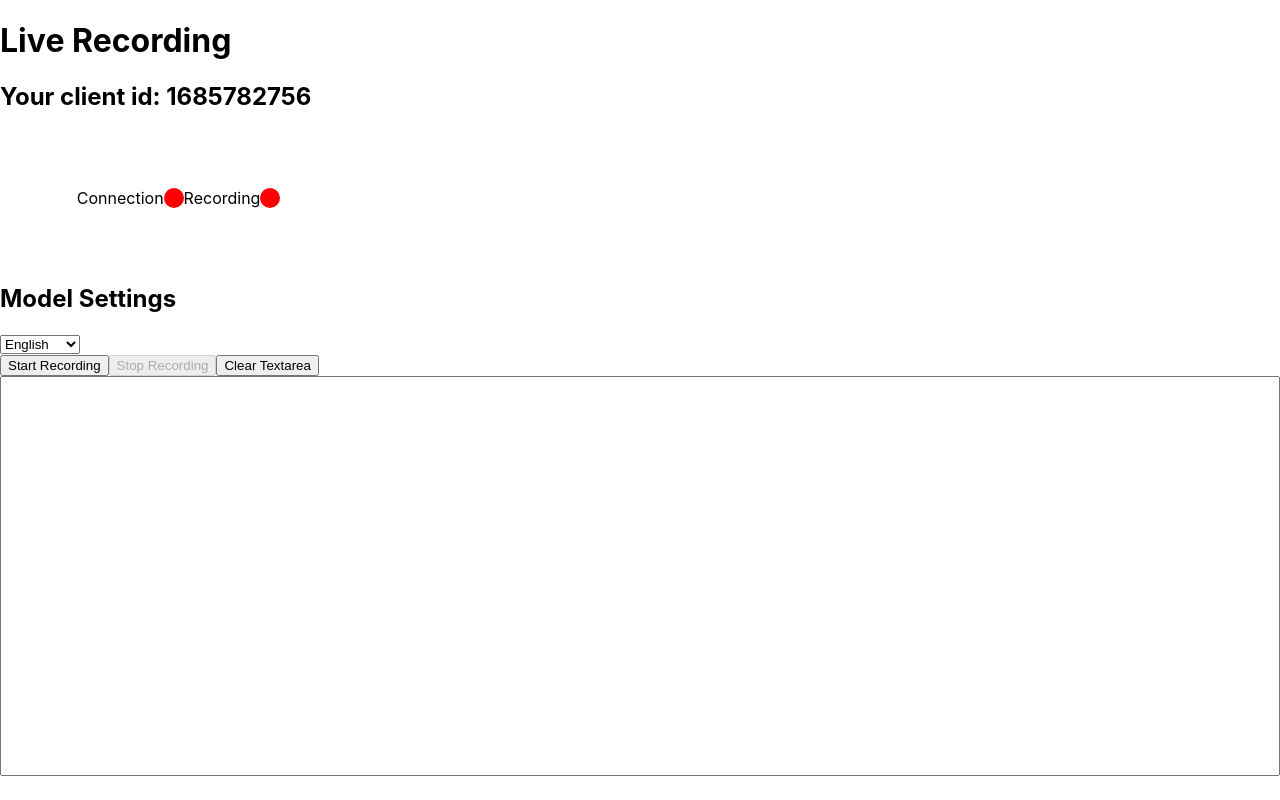
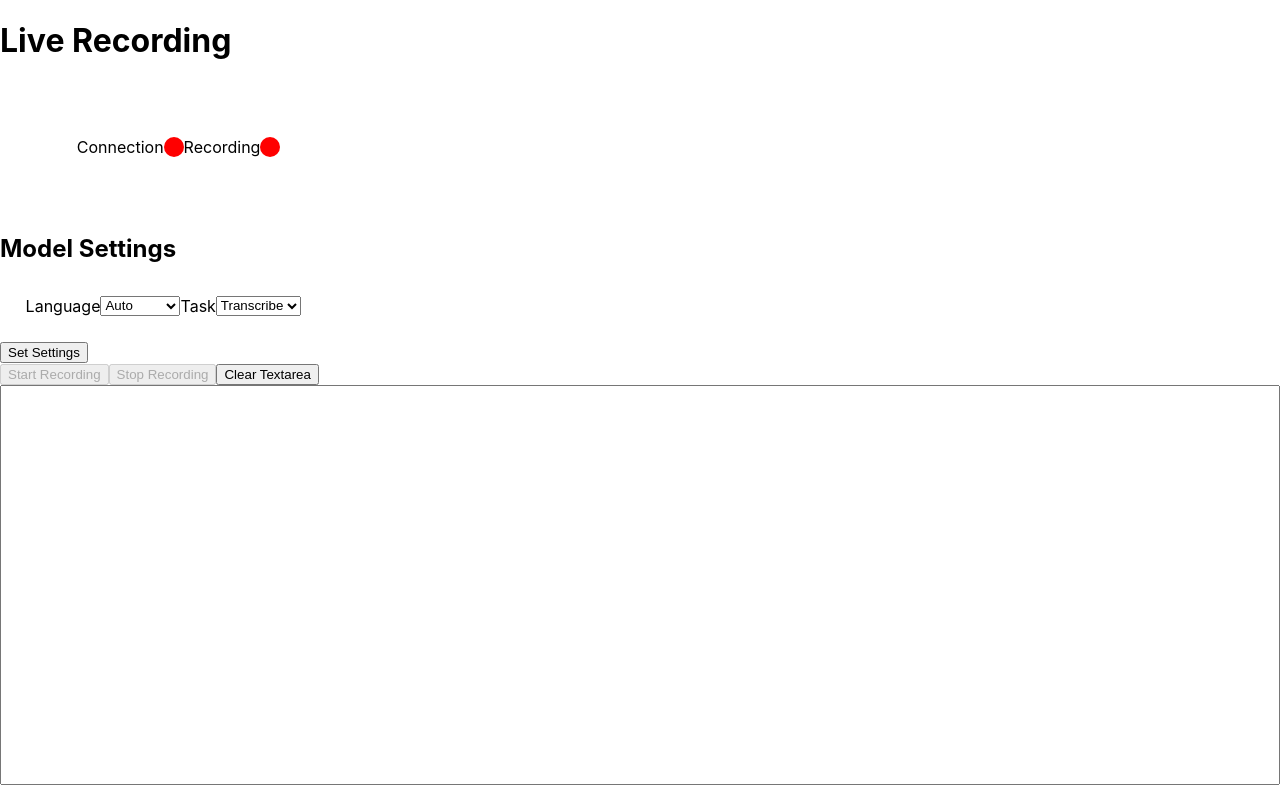
Before and after one commit to ricard-inho/live_translator, a React (Create React App) app in the folder frontend/app/: page / in a window 1280 px wide. Built offline with nearby package versions, Linux system fonts and the light colour scheme; no server answers.

Commit message:
set settings frontend

```diff
--- a/frontend/app/src/App.css
+++ b/frontend/app/src/App.css
@@ -81,3 +81,9 @@
   box-sizing: border-box;
   overflow-y: scroll;
 }
+
+.settingsContainer {
+  display: flex;
+  margin: 1%;
+  padding: 1%;
+}
--- a/frontend/app/src/App.js
+++ b/frontend/app/src/App.js
@@ -21,6 +21,7 @@ function App() {
 
   const [isConnected, setConnected] = useState(false);
   const [isRecording, setRecording] = useState(false);
+  const [modelLoaded, setModelLoaded] = useState(false);
 
   useEffect(() => {
 
@@ -87,11 +88,27 @@ function App() {
     setMessages([]);
   };
 
+  //Settings
+  const [language, setLanguage] = useState("Auto");
+  const [task, setTask] = useState("transcribe");
+
+  const setSettings = () => {
+    fetch('https://0.0.0.0:8000/loadModel?language=' + language + '&task=' + task)
+      .then((res) => res.json())
+      .then((data) => {
+        console.log(data);
+        setModelLoaded(true);
+      })
+      .catch((err) => {
+        console.log(err.message);
+        setModelLoaded(false);
+    });
+  }
+
 
   return (
     <div className="container">
       <h1>Live Recording</h1>
-      <h2>Your client id: {clientId} </h2>
       <div className="connectionContainer">
         <div className="rightMargin">Connection</div>
         <div className={`connection-status ${isConnected ? 'connected' : 'disconnected'}`}></div>
@@ -101,16 +118,30 @@ function App() {
 
       <div className="loadModel">
         <h2>Model Settings</h2>
-        <select>
-          <option value="en">English</option>
-          <option value="jp">Japanese</option>
-          <option value="sp">Spanish</option>
-          <option value="cat">Catalan</option>
-        </select>
+
+        <div className="settingsContainer">
+          <header>Language</header>
+          <select value={language} onChange={(e) => setLanguage(e.target.value)}>
+            <option value="Auto">Auto</option>
+            <option value="cat">Catalan</option>
+            <option value="en">English</option>
+            <option value="jp">Japanese</option>
+            <option value="sp">Spanish</option>
+          </select>
+
+          <header>Task</header>
+          <select value={task} onChange={(e) => setTask(e.target.value)}>
+            <option value="transcribe">Transcribe</option>
+            <option value="translate">Translate</option>
+          </select>
+        </div>
+
+        <button onClick={setSettings}>Set Settings</button>
+
       </div>
 
-      <button onClick={startRecording} disabled={isRecording}>Start Recording</button>
-      <button onClick={stopRecording} disabled={!isRecording}>Stop Recording</button>
+      <button onClick={startRecording} disabled={!modelLoaded || isRecording}>Start Recording</button>
+      <button onClick={stopRecording} disabled={!modelLoaded || !isRecording}>Stop Recording</button>
       <button onClick={clearTextarea}>Clear Textarea</button>
 
       <div className="chat-container">
```
Also changed, not shown: 1 other file (tests, documents, lock files or other folders).
